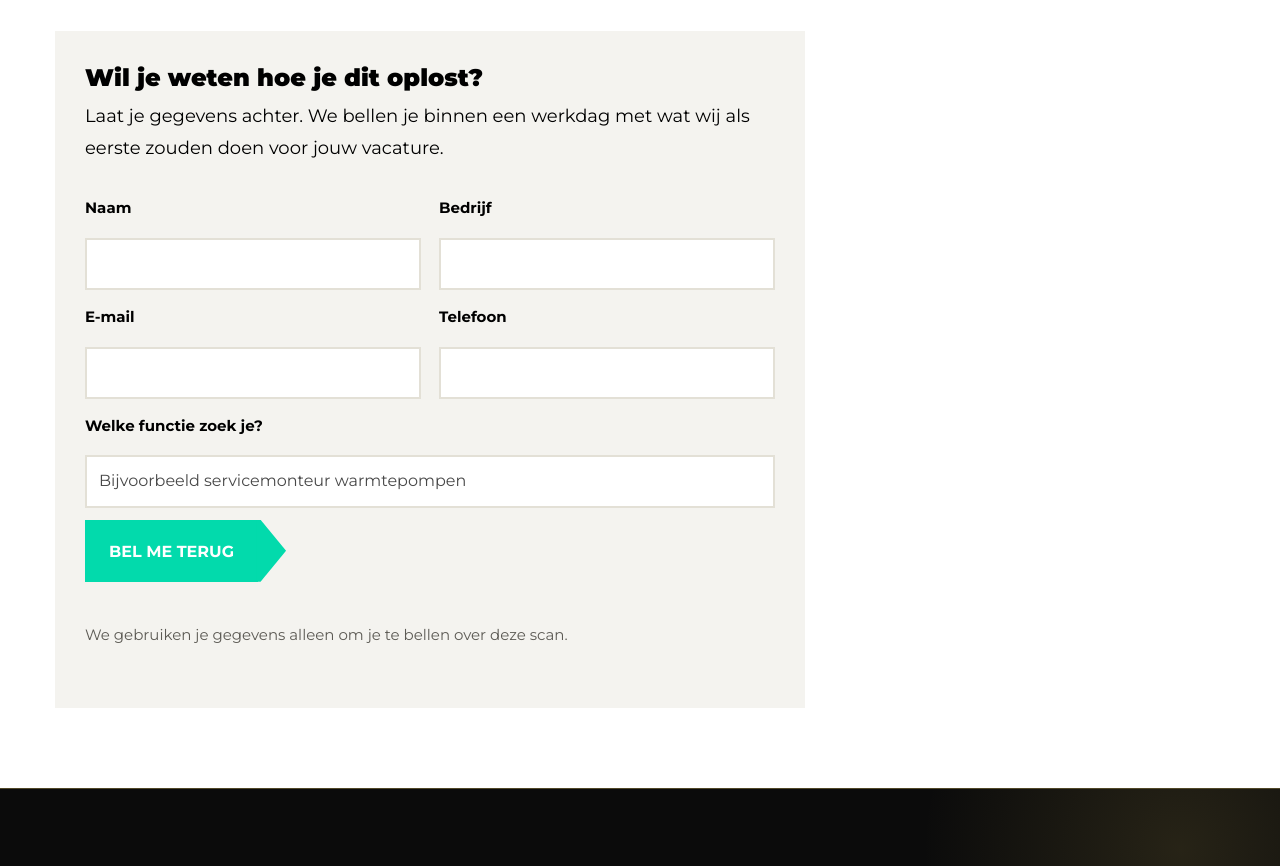
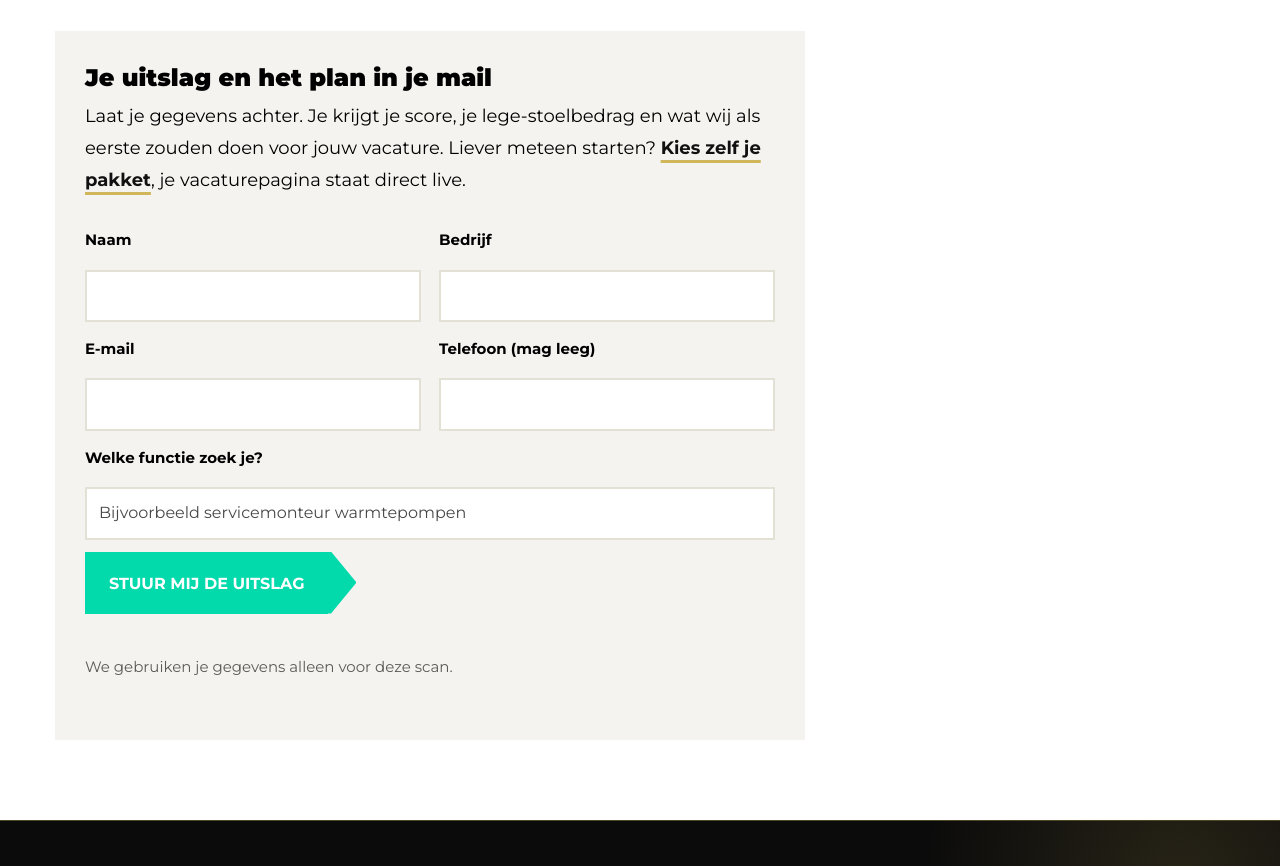
Before and after one commit to Shegani7/youngdedicated-site, an Eleventy site: page src/scan/index.html in a window 1280 px wide. Shown: the part 1687-2553 px from the top of the page. Built offline with nearby package versions, Linux system fonts and the light colour scheme; Eleventy itself is replaced by a stand-in of ours; files that its build step writes are made by us from their sources.

Commit message:
Werkgeversscan digitaal: geen terugbelbelofte, CTA naar zelf kiezen op /plaats-je-vacature/, telefoon optioneel (#21)
Claude-Session: https://claude.ai/code/session_013mbpSybKohxRWrWRVtBmit

Co-authored-by: Claude <noreply@anthropic.com>

```diff
--- a/src/scan/index.html
+++ b/src/scan/index.html
@@ -105,19 +105,19 @@ noindex: true
       </fieldset>
 
       <div class="sc-lead" id="sc-lead">
-        <h3>Wil je weten hoe je dit oplost?</h3>
-        <p>Laat je gegevens achter. We bellen je binnen een werkdag met wat wij als eerste zouden doen voor jouw vacature.</p>
+        <h3>Je uitslag en het plan in je mail</h3>
+        <p>Laat je gegevens achter. Je krijgt je score, je lege-stoelbedrag en wat wij als eerste zouden doen voor jouw vacature. Liever meteen starten? <a class="wg-link" href="/plaats-je-vacature/" data-cta="scan-lead-zelf-kiezen">Kies zelf je pakket</a>, je vacaturepagina staat direct live.</p>
         <div class="wg-fields">
           <label>Naam<input name="naam" required autocomplete="name"></label>
           <label>Bedrijf<input name="bedrijf" required autocomplete="organization"></label>
           <label>E-mail<input type="email" name="email" required autocomplete="email"></label>
-          <label>Telefoon<input type="tel" name="telefoon" required autocomplete="tel"></label>
+          <label>Telefoon (mag leeg)<input type="tel" name="telefoon" autocomplete="tel"></label>
           <label class="wg-fields__wide">Welke functie zoek je?<input name="functie" placeholder="Bijvoorbeeld servicemonteur warmtepompen"></label>
         </div>
-        <button class="button" type="submit" data-cta="scan-verstuur">Bel me terug</button>
-        <p class="wg-small" style="margin-top:10px">We gebruiken je gegevens alleen om je te bellen over deze scan.</p>
+        <button class="button" type="submit" data-cta="scan-verstuur">Stuur mij de uitslag</button>
+        <p class="wg-small" style="margin-top:10px">We gebruiken je gegevens alleen voor deze scan.</p>
       </div>
-      <div class="sc-done" id="sc-done" hidden>Ontvangen. We bellen je binnen een werkdag. Liever direct? Bel <a href="tel:+31850607714">085 0607 714</a>.</div>
+      <div class="sc-done" id="sc-done" hidden>Ontvangen. Je uitslag en ons plan staan binnen een werkdag in je mail. Vandaag nog starten? <a class="wg-link" href="/plaats-je-vacature/" data-cta="scan-done-zelf-kiezen">Kies zelf je pakket</a>.</div>
     </form>
 
     <aside class="sc-res" aria-live="polite">
@@ -131,7 +131,8 @@ noindex: true
       </div>
       <p class="sc-res__label">Eerst fixen</p>
       <ul class="sc-fix" id="sc-fix"><li class="sc-empty">Verschijnt zodra je antwoordt.</li></ul>
-      <a class="button" href="#sc-lead" data-cta="scan-naar-lead">Bel me terug</a>
+      <a class="button" href="/plaats-je-vacature/" data-cta="scan-zelf-kiezen">Vandaag starten</a>
+      <a class="wg-link" href="#sc-lead" data-cta="scan-naar-lead" style="display:block;margin-top:12px;color:#fff">Of stuur mij de uitslag</a>
     </aside>
   </div>
 </section>
```
